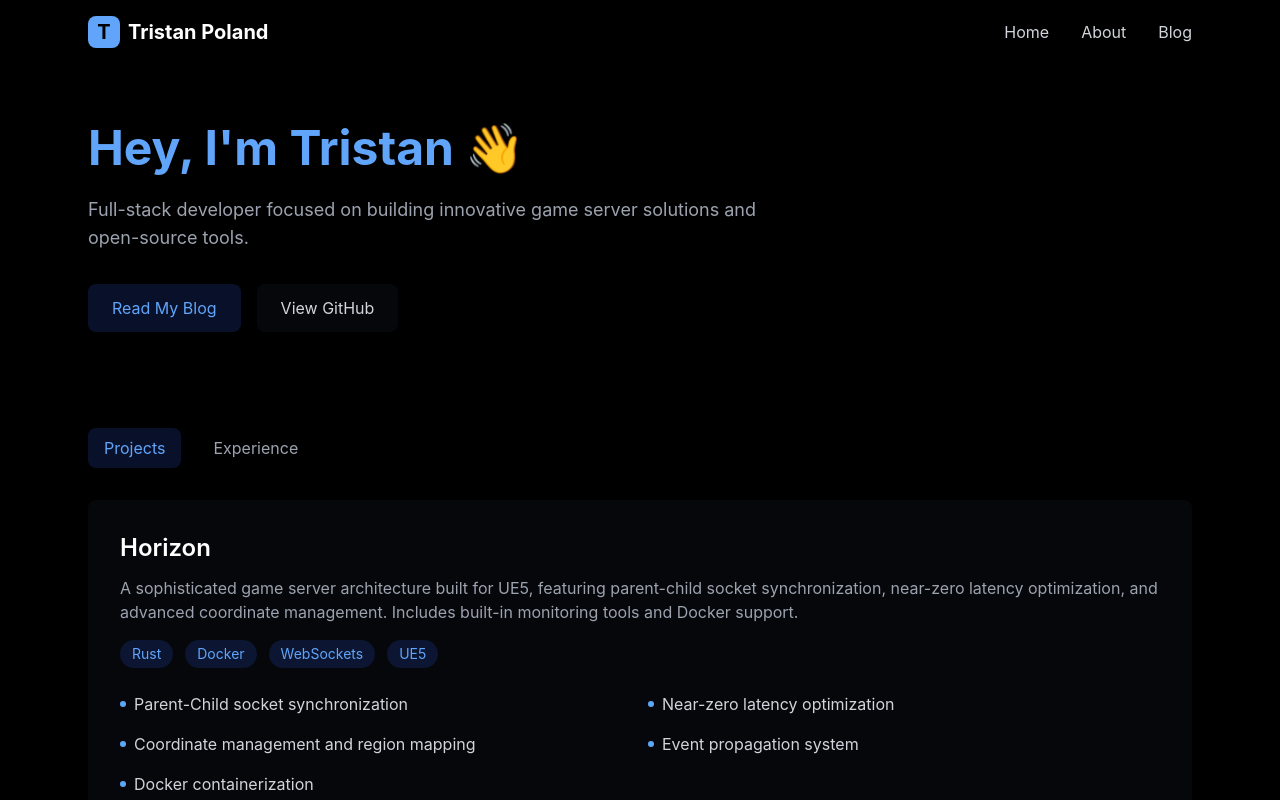
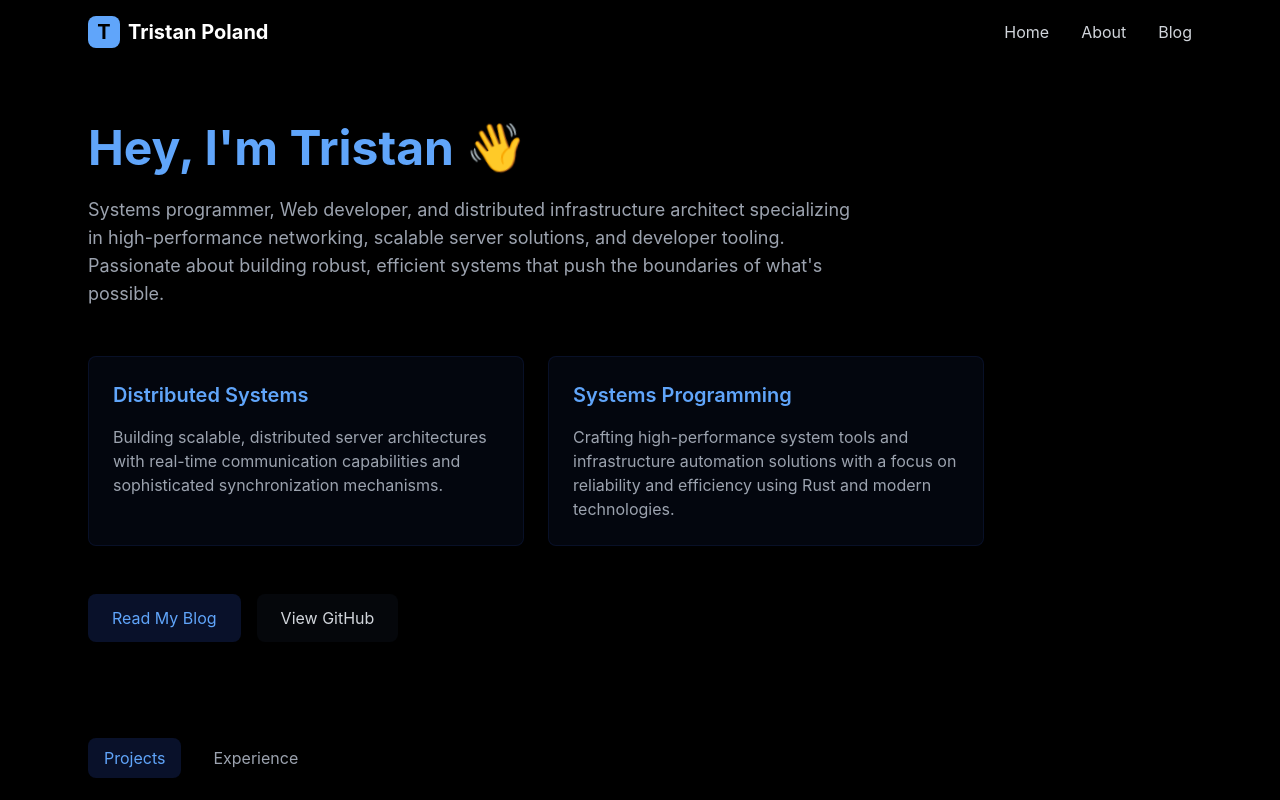
Before and after one commit to tristanpoland/tristanpoland.github.io, a Next.js app: page / in a window 1280 px wide. Shown: the top 800 px of the page. Built offline with nearby package versions, Linux system fonts and the light colour scheme.

Commit message:
Home page layout update, components added for data

```diff
--- a/pages/about/index.js
+++ b/pages/about/index.js
@@ -96,7 +96,7 @@ export default function About() {
                 boundaries of what's possible in software development.
               </p>
               <Link
-                href="/projects"
+                href="/"
                 className="inline-flex items-center text-blue-400 hover:text-blue-300 transition-colors"
               >
                 Explore my projects
--- /dev/null
+++ b/pages/experiences.js
@@ -0,0 +1,38 @@
+export const experiences = [
+  {
+    title: "Co-Founder / Head of Projects",
+    company: "Far Beyond LLC",
+    period: "Jul 2024 - Present",
+    type: "Freelance",
+    location: "United States · Remote",
+    description: "Leading startup initiatives and development of innovative software solutions.",
+    tags: ["Start-up Leadership", "Software Development", "Team Management"]
+  },
+  {
+    title: "Game Developer Engineer",
+    company: "Unreal Kingdoms",
+    period: "Dec 2023 - May 2024",
+    type: "Contract",
+    location: "United States · Remote",
+    description: "Specialized in software design and infrastructure development.",
+    tags: ["Software Design", "Software Infrastructure", "Game Development"]
+  },
+  {
+    title: "Software and Cloud Engineer",
+    company: "FiveTwenty Inc.",
+    period: "May 2023 - Present",
+    type: "Internship",
+    location: "United States · Remote",
+    description: "Contributing to application platforms and distributed systems, working with CloudFoundry, BOSH, Terraform, Vault, Consul, and Ruby on Rails. Supporting SaaS and application development solutions.",
+    tags: ["CloudFoundry", "Terraform", "Ruby on Rails", "Distributed Systems"]
+  },
+  {
+    title: "Chief Executive Officer",
+    company: "Gameplex Software",
+    period: "Mar 2019 - Sep 2024",
+    type: "Full-time",
+    location: "United States",
+    description: "Leading software development and business strategy initiatives.",
+    tags: ["Training", "Strategy", "Leadership", "Software Development"]
+  }
+];
--- a/pages/index.js
+++ b/pages/index.js
@@ -1,140 +1,16 @@
 import React, { useState } from 'react';
 import Link from 'next/link';
+import dynamic from 'next/dynamic';
+import { projects } from './projects';
+import { experiences } from './experiences';
 
-const projects = [
-  {
-    title: "Horizon",
-    description: "A sophisticated game server architecture built for UE5, featuring parent-child socket synchronization, near-zero latency optimization, and advanced coordinate management. Includes built-in monitoring tools and Docker support.",
-    tags: ["Rust", "Docker", "WebSockets", "UE5"],
-    link: "https://github.com/Stars-Beyond/Horizon-Community-Edition",
-    features: [
-      "Parent-Child socket synchronization",
-      "Near-zero latency optimization",
-      "Coordinate management and region mapping",
-      "Event propagation system",
-      "Docker containerization"
-    ]
-  },
-  {
-    title: "Viaduct CI",
-    description: "Modern CI/CD pipeline server focusing on performance and developer experience, built with Rust and Actix-web.",
-    tags: ["Rust", "SQLite", "Docker", "Git"],
-    link: "https://github.com/ViaductCI/master",
-    features: [
-      "Asynchronous pipeline execution",
-      "Efficient job management",
-      "Built-in artifact storage",
-      "RESTful API design",
-      "Stateless architecture"
-    ]
-  },
-  {
-    title: "OmniForge",
-    description: "Universal, open-source deployment platform for cloud-native applications with enterprise-grade security and 99.99% uptime.",
-    tags: ["Rust", "Kubernetes", "Docker", "GitOps"],
-    link: "https://github.com/tristanpoland/omniforge",
-    features: [
-      "Universal deployment across clouds",
-      "Advanced container orchestration",
-      "Service mesh integration",
-      "Real-time monitoring",
-      "Automated operations"
-    ]
-  },
-  {
-    title: "Occult UI",
-    description: "Modern chat application for desktop implemented in Rust with a focus on security and performance.",
-    tags: ["Rust", "UI", "WebRTC", "Encryption"],
-    link: "https://github.com/tristanpoland/occult-ui",
-    features: [
-      "End-to-end encryption",
-      "Real-time messaging",
-      "Custom UI framework",
-      "Cross-platform support",
-      "Voice and video calls"
-    ]
-  },
-  {
-    title: "Grip",
-    description: "Fast, user-friendly package manager that installs packages directly from GitHub releases with automatic PATH management.",
-    tags: ["Rust", "CLI", "Package Management"],
-    link: "https://github.com/Grip-Packages/Grip",
-    features: [
-      "Direct GitHub release installation",
-      "Multiple registry support",
-      "Automatic PATH management",
-      "Cross-platform support",
-      "Interactive UI"
-    ]
-  },
-  {
-    title: "Reaper Docs",
-    description: "Secure documentation management system with authentication and role-based access control.",
-    tags: ["Rust", "Rocket", "Markdown"],
-    link: "https://github.com/tristanpoland/reaper-docs",
-    features: [
-      "Markdown document management",
-      "User authentication",
-      "Role-based access control",
-      "Document search",
-      "Metadata tracking"
-    ]
-  },
-  {
-    title: "Packer RS",
-    description: "Rust wrapper around HashiCorp Packer CLI for seamless infrastructure automation.",
-    tags: ["Rust", "HashiCorp", "Infrastructure"],
-    link: "https://github.com/tristanpoland/packer-rs",
-    features: [
-      "Complete Packer CLI support",
-      "Build automation",
-      "Template management",
-      "Plugin system",
-      "Error handling"
-    ]
-  }
-];
+const Portfolio = () => {
+  const [selectedSection, setSelectedSection] = useState('projects');
 
-const experiences = [
-  {
-    title: "Co-Founder / Head of Projects",
-    company: "Far Beyond LLC",
-    period: "Jul 2024 - Present",
-    type: "Freelance",
-    location: "United States · Remote",
-    description: "Leading startup initiatives and development of innovative software solutions.",
-    tags: ["Start-up Leadership", "Software Development", "Team Management"]
-  },
-  {
-    title: "Game Developer Engineer",
-    company: "Unreal Kingdoms",
-    period: "Dec 2023 - May 2024",
-    type: "Contract",
-    location: "United States · Remote",
-    description: "Specialized in software design and infrastructure development.",
-    tags: ["Software Design", "Software Infrastructure", "Game Development"]
-  },
-  {
-    title: "Software and Cloud Engineer",
-    company: "FiveTwenty Inc.",
-    period: "May 2023 - Present",
-    type: "Internship",
-    location: "United States · Remote",
-    description: "Contributing to application platforms and distributed systems, working with CloudFoundry, BOSH, Terraform, Vault, Consul, and Ruby on Rails. Supporting SaaS and application development solutions.",
-    tags: ["CloudFoundry", "Terraform", "Ruby on Rails", "Distributed Systems"]
-  },
-  {
-    title: "Chief Executive Officer",
-    company: "Gameplex Software",
-    period: "Mar 2019 - Sep 2024",
-    type: "Full-time",
-    location: "United States",
-    description: "Leading software development and business strategy initiatives.",
-    tags: ["Training", "Strategy", "Leadership", "Software Development"]
-  }
-];
-
-const keyframes = `
+  return (
+    <div className="min-h-screen bg-black text-gray-300">
+      <style>
+        {`
           @keyframes wave {
             0% { transform: rotate(0deg); }
             10% { transform: rotate(14deg); }
@@ -145,26 +21,47 @@ const keyframes = `
             60% { transform: rotate(0deg); }
             100% { transform: rotate(0deg); }
           }
-`;
-
-const Portfolio = () => {
-  const [selectedSection, setSelectedSection] = useState('projects');
-
-  return (
-    <div className="min-h-screen bg-black text-gray-300">
-      <style>{keyframes}</style>
+        `}
+      </style>
       <main className="max-w-6xl mx-auto py-16 px-6">
-        <div className="mb-24">
+        <div className="mb-24 space-y-12">
+          <div className="space-y-6">
             <h1 className="text-5xl font-bold text-blue-400 mb-6">
               Hey, I'm Tristan{' '}
               <span className="inline-block" style={{ animation: 'wave 2.5s ease-in-out infinite', transformOrigin: '70% 70%' }}>
                 👋
               </span>
             </h1>
-          <p className="text-lg text-gray-400 mb-8 max-w-2xl">
-            Full-stack developer focused on building innovative game server solutions and open-source tools.
+            <p className="text-lg text-gray-400 mb-8 max-w-3xl">
+              Systems programmer, Web developer, and distributed infrastructure architect specializing in high-performance networking,
+              scalable server solutions, and developer tooling. Passionate about building robust, efficient systems
+              that push the boundaries of what's possible.
             </p>
-          <div className="flex gap-4">
+          </div>
+
+          <div className="grid grid-cols-1 md:grid-cols-2 gap-6 max-w-4xl">
+            <div className="p-6 bg-blue-900/10 rounded-lg border border-blue-900/20">
+              <div className="flex items-center gap-3 mb-4">
+                <h2 className="text-xl font-semibold text-blue-400">Distributed Systems</h2>
+              </div>
+              <p className="text-gray-400">
+                Building scalable, distributed server architectures with real-time communication capabilities
+                and sophisticated synchronization mechanisms.
+              </p>
+            </div>
+
+            <div className="p-6 bg-blue-900/10 rounded-lg border border-blue-900/20">
+              <div className="flex items-center gap-3 mb-4">
+                <h2 className="text-xl font-semibold text-blue-400">Systems Programming</h2>
+              </div>
+              <p className="text-gray-400">
+                Crafting high-performance system tools and infrastructure automation solutions
+                with a focus on reliability and efficiency using Rust and modern technologies.
+              </p>
+            </div>
+          </div>
+
+          <div className="flex flex-col sm:flex-row gap-4">
             <Link href="/blog" className="px-6 py-3 bg-blue-900/30 rounded-lg text-blue-400 hover:bg-blue-900/50 transition-colors">
               Read My Blog
             </Link>
@@ -178,8 +75,7 @@ const Portfolio = () => {
           <div className="flex gap-4 mb-8">
             <button
               onClick={() => setSelectedSection('projects')}
-              className={`px-4 py-2 rounded-lg ${
-                selectedSection === 'projects'
+              className={`px-4 py-2 rounded-lg ${selectedSection === 'projects'
                 ? 'bg-blue-900/30 text-blue-400'
                 : 'text-gray-400 hover:bg-gray-900/30'
                 }`}
@@ -188,8 +84,7 @@ const Portfolio = () => {
             </button>
             <button
               onClick={() => setSelectedSection('experience')}
-              className={`px-4 py-2 rounded-lg ${
-                selectedSection === 'experience'
+              className={`px-4 py-2 rounded-lg ${selectedSection === 'experience'
                 ? 'bg-blue-900/30 text-blue-400'
                 : 'text-gray-400 hover:bg-gray-900/30'
                 }`}
--- /dev/null
+++ b/pages/projects.js
@@ -0,0 +1,93 @@
+export const projects = [
+  {
+    title: "Horizon",
+    description: "A sophisticated game server architecture built for UE5, featuring parent-child socket synchronization, near-zero latency optimization, and advanced coordinate management. Includes built-in monitoring tools and Docker support.",
+    tags: ["Rust", "Docker", "WebSockets", "UE5"],
+    link: "https://github.com/Stars-Beyond/Horizon-Community-Edition",
+    features: [
+      "Parent-Child socket synchronization",
+      "Near-zero latency optimization",
+      "Coordinate management and region mapping",
+      "Event propagation system",
+      "Docker containerization"
+    ]
+  },
+  {
+    title: "Viaduct CI",
+    description: "Modern CI/CD pipeline server focusing on performance and developer experience, built with Rust and Actix-web.",
+    tags: ["Rust", "SQLite", "Docker", "Git"],
+    link: "https://github.com/ViaductCI/master",
+    features: [
+      "Asynchronous pipeline execution",
+      "Efficient job management",
+      "Built-in artifact storage",
+      "RESTful API design",
+      "Stateless architecture"
+    ]
+  },
+  {
+    title: "OmniForge",
+    description: "Universal, open-source deployment platform for cloud-native applications with enterprise-grade security and 99.99% uptime.",
+    tags: ["Rust", "Kubernetes", "Docker", "GitOps"],
+    link: "https://github.com/tristanpoland/omniforge",
+    features: [
+      "Universal deployment across clouds",
+      "Advanced container orchestration",
+      "Service mesh integration",
+      "Real-time monitoring",
+      "Automated operations"
+    ]
+  },
+  {
+    title: "Occult UI",
+    description: "Modern chat application for desktop implemented in Rust with a focus on security and performance.",
+    tags: ["Rust", "UI", "WebRTC", "Encryption"],
+    link: "https://github.com/tristanpoland/occult-ui",
+    features: [
+      "End-to-end encryption",
+      "Real-time messaging",
+      "Custom UI framework",
+      "Cross-platform support",
+      "Voice and video calls"
+    ]
+  },
+  {
+    title: "Grip",
+    description: "Fast, user-friendly package manager that installs packages directly from GitHub releases with automatic PATH management.",
+    tags: ["Rust", "CLI", "Package Management"],
+    link: "https://github.com/Grip-Packages/Grip",
+    features: [
+      "Direct GitHub release installation",
+      "Multiple registry support",
+      "Automatic PATH management",
+      "Cross-platform support",
+      "Interactive UI"
+    ]
+  },
+  {
+    title: "Reaper Docs",
+    description: "Secure documentation management system with authentication and role-based access control.",
+    tags: ["Rust", "Rocket", "Markdown"],
+    link: "https://github.com/tristanpoland/reaper-docs",
+    features: [
+      "Markdown document management",
+      "User authentication",
+      "Role-based access control",
+      "Document search",
+      "Metadata tracking"
+    ]
+  },
+  {
+    title: "Packer RS",
+    description: "Rust wrapper around HashiCorp Packer CLI for seamless infrastructure automation.",
+    tags: ["Rust", "HashiCorp", "Infrastructure"],
+    link: "https://github.com/tristanpoland/packer-rs",
+    features: [
+      "Complete Packer CLI support",
+      "Build automation",
+      "Template management",
+      "Plugin system",
+      "Error handling"
+    ]
+  }
+];
```
Lines whose indentation alone changed are shown as unchanged.
